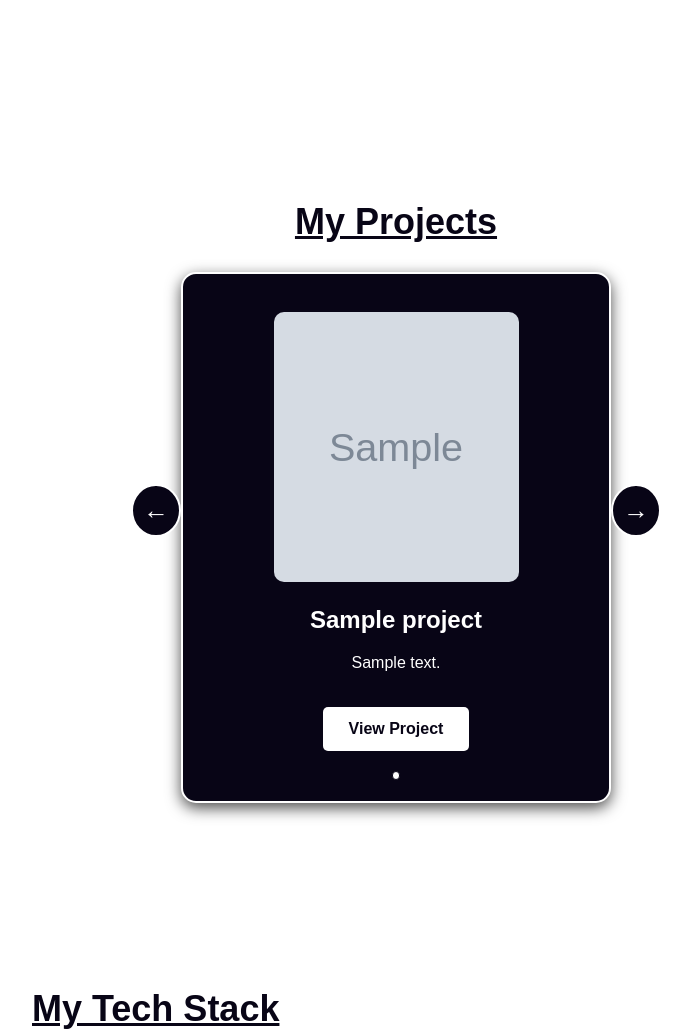
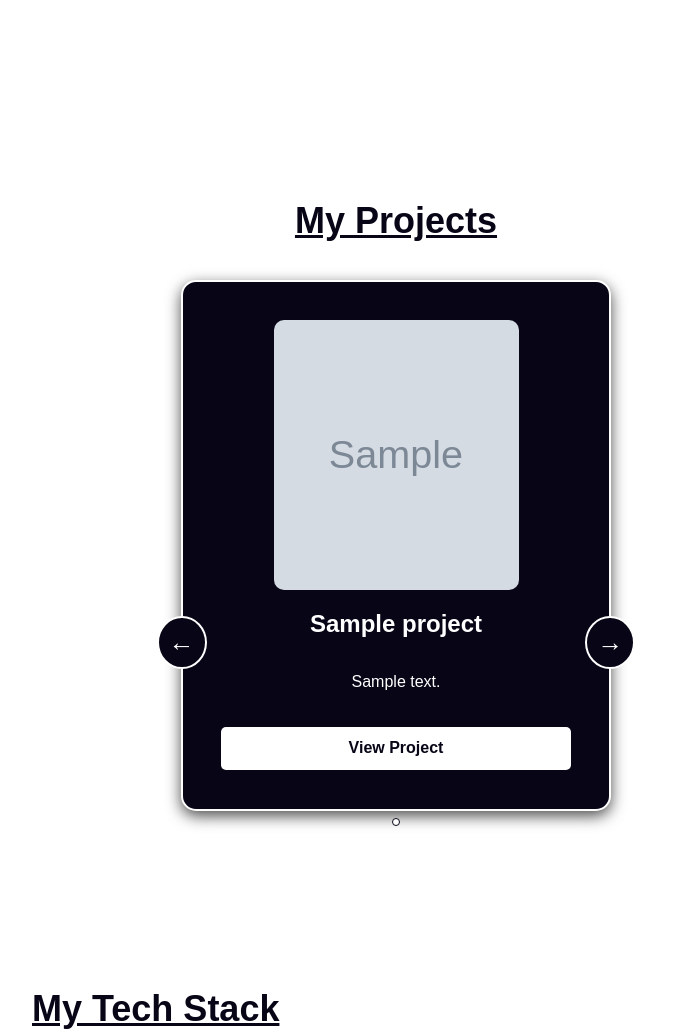
Before and after one commit to ConDavison1/my-portfolio, a Flask app: page / in a window 1280 px wide. Shown: the part 1557-2590 px from the top of the page, without its empty margins (244-934 px from the left). Run offline with Flask 3, Linux system fonts and the light colour scheme; tables that the repository leaves empty hold one stand-in row (values such as "Sample post"); grey boxes marked "Sample" are stand-in pictures.

Commit message:
Added updates for deployment

```diff
--- a/static/css/styles.css
+++ b/static/css/styles.css
@@ -450,13 +450,13 @@
 .projects-header {
     text-align: left;
     position: relative;
-    top: -30vh;
     margin-bottom: 3vh;
     z-index: 1;
     font-size: clamp(1.5rem, 5vw, 1.5rem);
-    text-decoration: underline
+    text-decoration: underline;
+    top: 0;  /* Remove the large negative value */
+    padding-top: 2vh; /* Add some spacing instead */
 }
-
 .project-container {
     position: relative;
     display: flex;
@@ -465,6 +465,7 @@
     width: 100%;
     z-index: 0;
     flex-direction: column;
+    flex-grow: 1;
 }
 
 .project-cards-wrapper {
@@ -492,6 +493,15 @@
     position: absolute;
     opacity: 0;
     color: #ffffff;
+    display: flex;
+}
+
+.project-card .content {
+    flex-grow: 1;
+    display: flex;
+    flex-direction: column;
+    justify-content: center;
+    align-items: center;
 }
 
 .project-link {
@@ -537,12 +547,15 @@
     height: 60%;
     object-fit: cover;
     border-radius: 10px;
+    display: block;
+    margin: 0 auto;
 }
+
 
 .arrow-left,
 .arrow-right {
     position: absolute;
-    bottom: 20%;
+    bottom: calc(20% + 2vw);
     font-size: 2vw;
     color: white;
     background-color: #080516;
@@ -556,28 +569,18 @@
 }
 
 .arrow-left {
-    left: 27%;
+    left: calc(27% + 2vw);  /* Adds a small adjustment based on screen size */
 }
 
 .arrow-right {
-    right: 27%;
-}
-
-.arrow-left:hover,
-.arrow-right:hover {
-    background-color: rgba(163, 159, 159, 0.7);
-}
-
-.project-card:hover {
-    transform: translateY(-10px) scale(1.05);
-    box-shadow: 0 10px 25px rgba(0, 0, 0, 0.6);
+    right: calc(27% + 2vw); /* Adds a small adjustment based on screen size */
 }
 
 .project-dots {
     display: flex;
     justify-content: center;
     position: absolute;
-    top: 85%;
+    top: calc(90% + 1vh);  /* Adjusts based on the card's height */
     z-index: 10;
     left: 50%;
     transform: translateX(-50%);
@@ -626,6 +629,7 @@
         visibility: hidden;
     }
 }
+
 
 /*--------------------------------------------------------------
 # Stack Section
--- a/templates/index.html
+++ b/templates/index.html
@@ -21,7 +21,6 @@
 <!-- Sidebar Navigation -->
 <nav id="sidebar">
     <div class="navbar-container">
-        <!-- Add picture at the top -->
         <div class="sidebar-profile">
             <img src="{{ url_for('static', filename='images/me.png') }}" alt="Connor Davison" />
         </div>
@@ -96,6 +95,7 @@
     <section id="projects" class="projects">
         <div class="projects-header">
             <h1>My Projects</h1>
+            <!-- <h3>(Swipe/Drag)</h3> -->
         </div>
         <div class="project-container">
             <div class="project-cards-wrapper">
```
